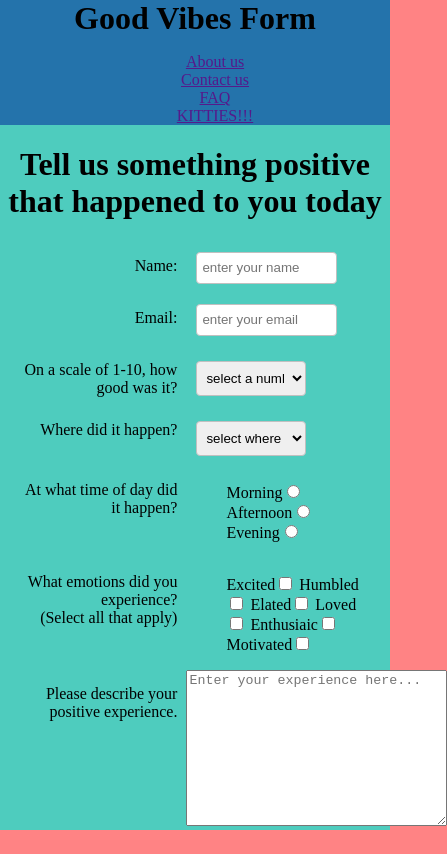
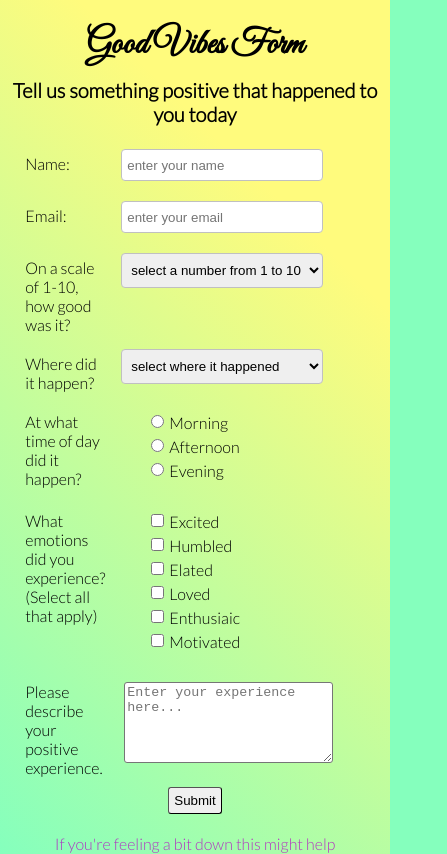
Before and after one commit to AleqsiArdashelia/good-vibes-form, a plain HTML site: page index.html in a window 390 px wide. Shown: the whole page, 447 px wide, since content can reach past the window. Drawn offline with Linux system fonts and the light colour scheme.

Commit message:
added fonts changed background changed the layout a bit and made it responsive

```diff
--- a/index.html
+++ b/index.html
@@ -4,21 +4,16 @@
     <title>Good Vibes Form</title>
     <meta charset="UTF-8">
     <meta name="viewport" content="width=device-width, initial-scale=1.0">
+    <link rel="preconnect" href="https://fonts.googleapis.com">
+    <link rel="preconnect" href="https://fonts.gstatic.com" crossorigin>
+    <link href="https://fonts.googleapis.com/css2?family=Great+Vibes&family=Lato:wght@300&display=swap" rel="stylesheet">
     <link rel="stylesheet" href="styles.css">
     <title>Document</title>
 </head>
 <body>
     <!-- header -->
     <header>
-        <h1>Good Vibes Form</h1>
-        <nav>
-            <ul>
-                <li><a href="">About us</a></li>
-                <li><a href="">Contact us</a></li>
-                <li><a href="">FAQ</a></li>
-                <li><a href="">KITTIES!!!</a></li>
-            </ul>
-        </nav>
+        <h1 >Good Vibes Form</h1>
     </header>
     <!-- main form -->
     <main>
@@ -49,7 +44,7 @@
                 </div>
                 <div class="fields">
                     <select name="1-10" id="1-10" class="dropdown">
-                        <option disabled selected>select a number between 1 and 10</option>
+                        <option disabled selected>select a number from 1 to 10</option>
                         <option value="1">1</option>
                         <option value="2">2</option>
                         <option value="3">3</option>
@@ -107,10 +102,20 @@
                     <ul id="feelings">
                         <li class="checkbox">
                             <label for="excited">Excited</label><input type="checkbox" name="feelings-check" id="excited" value="excited" class="user-selection">
+                        </li>
+                        <li class="checkbox">
                             <label for="humbled">Humbled</label><input type="checkbox" name="feelings-check" id="humbled" value="humbled" class="user-selection">
+                        </li>
+                        <li class="checkbox">
                             <label for="elated">Elated</label><input type="checkbox" name="feelings-check" id="elated" value="elated" class="user-selection">
+                        </li>
+                        <li class="checkbox">
                             <label for="loved">Loved</label><input type="checkbox" name="feelings-check" id="loved" value="loved" class="user-selection">
+                        </li>
+                        <li class="checkbox">
                             <label for="enthusiatic">Enthusiaic</label><input type="checkbox" name="feelings-check" id="enthusiatic" value="enthusiatic" class="user-selection">
+                        </li>
+                        <li class="checkbox">
                             <label for="motivated">Motivated</label><input type="checkbox" name="feelings-check" id="motivated" value="motivated" class="user-selection">
                         </li>
                     </ul>
@@ -122,17 +127,21 @@
                     <label for="event-details">Please describe your positive experience.</label>
                 </div>
                 <div class="fields">
-                    <textarea name="event-details" id="event-details" cols="30" rows="10" placeholder="Enter your experience here..."></textarea>
+                    <textarea name="event-details" id="event-details" cols="15" rows="5" placeholder="Enter your experience here..."></textarea>
                 </div>
             </div>
-
+            <div>
+                <input type="submit" class="submit">
+            </div>
 
         </form>
 
     </main>
     <!-- footer -->
     <footer>
-
+        <nav>
+            <a href="https://www.google.com/search?tbm=isch&q=cute+kitties">If you're feeling a bit down this might help</a>
+        </nav>
     </footer>
 
 </body>
--- a/styles.css
+++ b/styles.css
@@ -1,10 +1,12 @@
 html {
-    background: #FF8384;
 
+    background-color: #85FFBD;
+    background-image: linear-gradient(45deg, #85FFBD 0%, #FFFB7D 75%);
+    font-family: 'Lato', sans-serif;
 }
 
 body {
-    background: #4ECCBE;
+    background: initial;
     margin: auto;
     text-align: center;
 }
@@ -19,12 +21,19 @@ ul {
 /* header */
 
 header {
-    background: #2473AB;
+    background: initial;
+    text-align: center;
+    height: 5vw;
+    margin-top: 5%;
+
 }
 
 header h1 {
-    margin: 0px;
+    font-family: 'Great Vibes', cursive;
+    font-size: 40px;
 }
+
+
 
 /* main */
 
@@ -53,7 +62,7 @@ header h1 {
 
 .input-fields {
     height: 20px;
-    width: 33vw;
+    width: fit-content;
     padding: 5px;
     margin: 10px;
     border: 1px solid #c0c0c0;
@@ -62,17 +71,113 @@ header h1 {
 
 .dropdown {
     height: 35px;
-    width: 28vw;
+    width: fit-content;
     padding: 5px;
-    margin: 15px 10px 10px 10px;
+    margin: 10px 10px 10px 10px;
     border: 1px solid #c0c0c0;
     border-radius: 4px;
 }
 
+.user-selection {
+    float: left;
+    margin: 2px 0 0 0;
+}
+
+form li {
+    margin-bottom: 5px;
+}
+
+li label {
+    margin-left: 5px;
+}
+
+textarea {
+    margin: 15px 0 5px 13px;
+    width: 80%;
+    max-width: 300px;
+    border-radius: 3px;
+}
+
+.submit {
+    margin: 5px 0 20px 0;
+    padding: 5px;
+    border-radius: 3px;
+    border-width: 1px;
+}
+
+/* footer */
+footer {
+    height: 5vw;
+    background: initial;
+    text-align: center;
+    vertical-align: center;
+}
+
+nav {
+    display: inline;
+    margin: 10px;
+    text-align: center;
+    vertical-align: center;
+}
+nav a{
+    color: rgb(181, 7, 197);
+    opacity: 0.8;
+    text-decoration: none;
+}
 
 /* media */
+
+
+@media (min-width: 320px) and (max-width: 430px){
+    .input-fields {
+        width: 198px;
+
+    }
+    .dropdown{
+        width: 202px;
+    }
+    header h1 {
+        font-size: 35px;
+    }
+    main h1 {
+        font-size: 20px;
+        margin-top: 35px;
+    }
+}
+
+@media (max-width: 499px) and (min-width: 320px) {
+    .input-fields {
+        width: 190px;
+    }
+
+    .dropdown{
+        width: 202px;
+    }
+
+    .labels{
+        text-align: left;
+        width: 20%;
+        padding-left: 0;
+    }
+
+    .fields {
+        width: 65%;
+    }
+}
+
+@media (min-width: 500px) {
+    .input-fields {
+        width: 200px;
+
+    }
+    .dropdown{
+        width: 212px;
+
+    }
+}
+
 @media (min-width: 1000px) {
     body {
-        max-width: 80vw;
+        width:60%;
     }
 }
```
